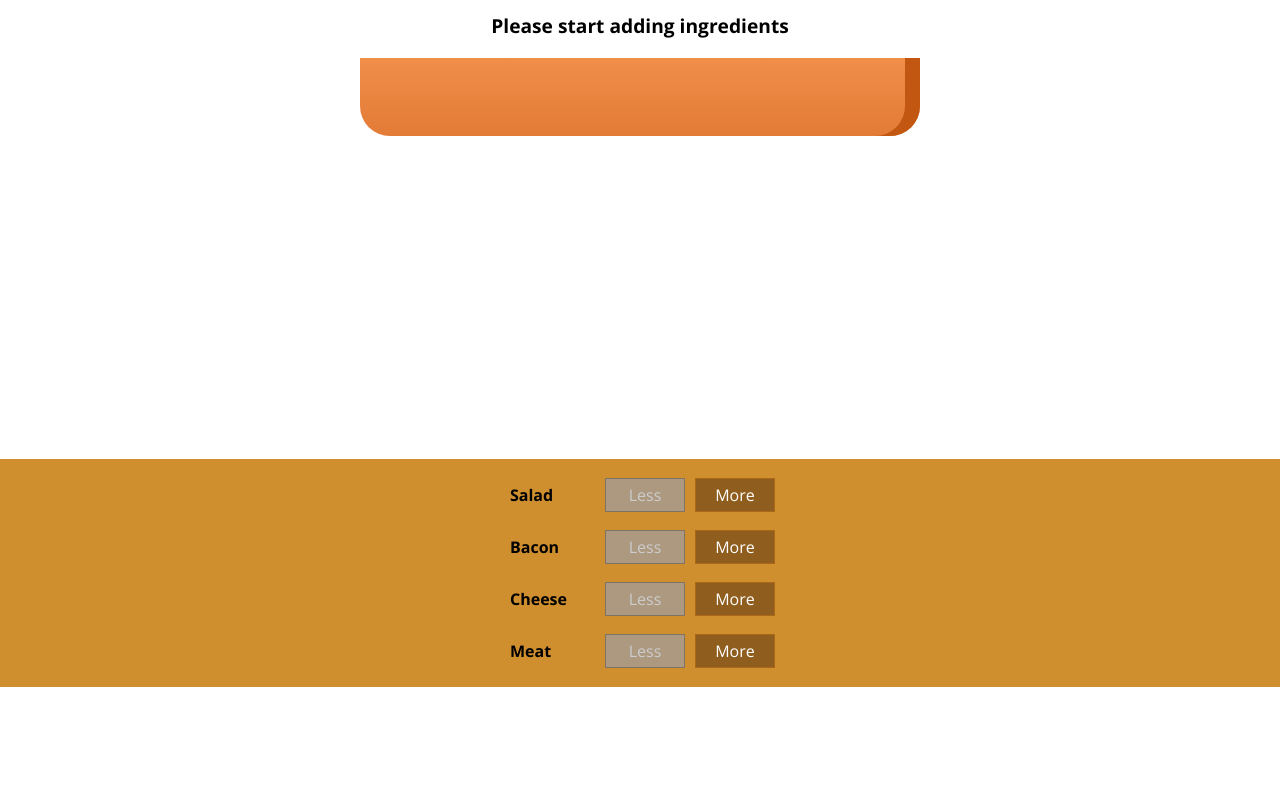
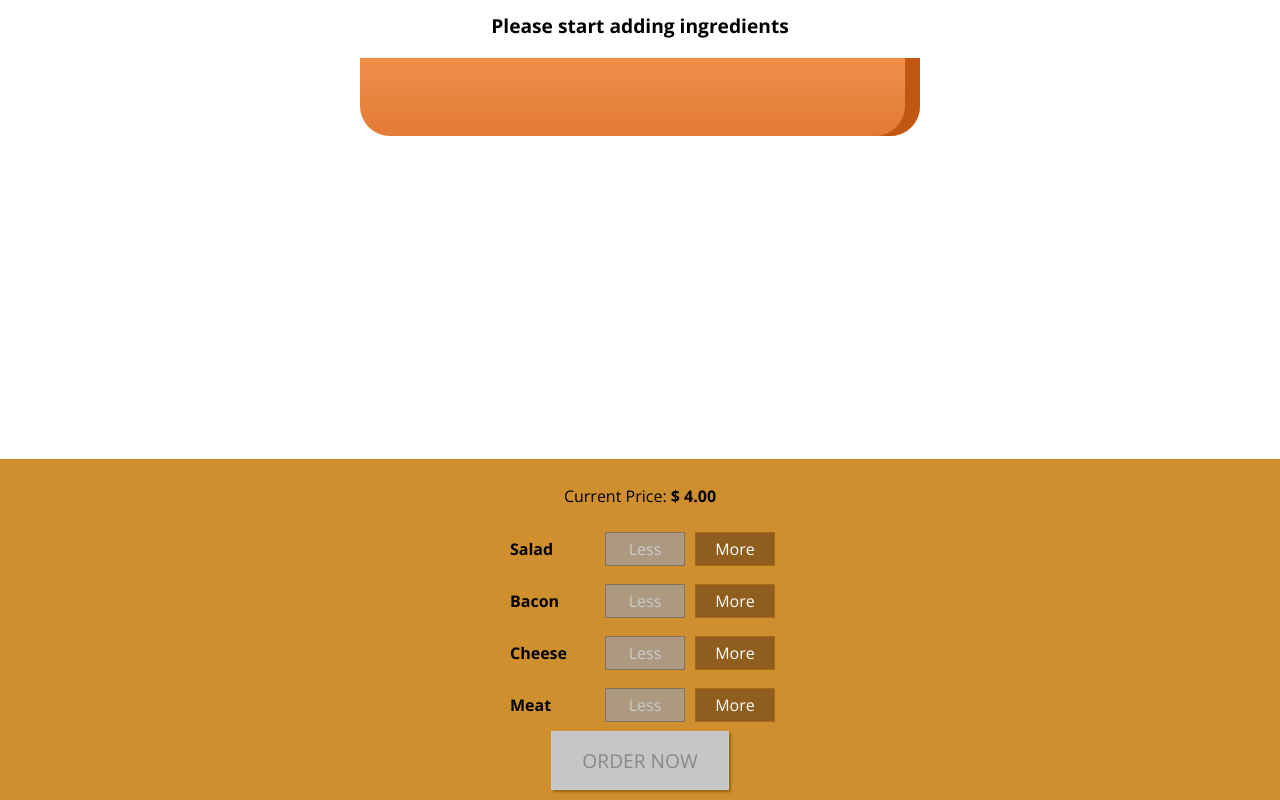
Before and after one commit to riverrz/burger-builder, a React app: page / in a window 1280 px wide. Shown: the part 179-979 px from the top of the page. Before the commit the page ends 866 px from the top, so only its background shows below. Built offline with nearby package versions, Linux system fonts and the light colour scheme.

Commit message:
Add Order Now button

```diff
--- a/src/components/Burger/BuildControls/BuildControls.css
+++ b/src/components/Burger/BuildControls/BuildControls.css
@@ -8,3 +8,45 @@
   margin: auto;
   padding: 10px 0;
 }
+
+.OrderButton {
+  background-color: #dad735;
+  outline: none;
+  cursor: pointer;
+  border: 1px solid #966909;
+  color: #966909;
+  font-family: inherit;
+  font-size: 1.2em;
+  padding: 15px 30px;
+  box-shadow: 2px 2px 2px #966909;
+}
+
+.OrderButton:hover,
+.OrderButton:active {
+  background-color: #a0db41;
+  border: 1px solid #966909;
+  color: #966909;
+}
+
+.OrderButton:disabled {
+  background-color: #c7c6c6;
+  cursor: not-allowed;
+  border: 1px solid #ccc;
+  color: #888888;
+}
+
+.OrderButton:not(:disabled) {
+  animation: enable 0.3s linear;
+}
+
+@keyframes enable {
+  0% {
+    transform: scale(1);
+  }
+  60% {
+    transform: scale(1.1);
+  }
+  100% {
+    transform: scale(1);
+  }
+}
--- a/src/components/Burger/BuildControls/BuildControls.js
+++ b/src/components/Burger/BuildControls/BuildControls.js
@@ -24,6 +24,9 @@
 ];
 const buildControls = props => (
   <div className={classes.BuildControls}>
+    <p>
+      Current Price: <strong>$ {props.totalPrice.toFixed(2)}</strong>
+    </p>
     {controls.map(ctrl => (
       <BuildControl
         label={ctrl.label}
@@ -33,6 +36,9 @@
         removed={() => props.ingredientsRemoved(ctrl.type)}
       />
     ))}
+    <button className={classes.OrderButton} disabled={!props.purchaseable}>
+      ORDER NOW
+    </button>
   </div>
 );
 
--- a/src/containers/BurgerBuilder/BurgerBuilder.js
+++ b/src/containers/BurgerBuilder/BurgerBuilder.js
@@ -19,18 +19,34 @@
       cheese: 0,
       meat: 0
     },
+    purchaseable: false,
     totalPrice: 4
   };
-
+  updatePurchaseState = () => {
+    const ingredients = { ...this.state.ingredients };
+    const sum = Object.keys(ingredients)
+      .map(igKey => {
+        return ingredients[igKey];
+      })
+      .reduce((total, el) => {
+        return total + el;
+      }, 0);
+    this.setState({
+      purchaseable: sum > 0 ? true : false
+    });
+  };
   addIngredientHandler = type => {
     const ingredients = { ...this.state.ingredients };
     ingredients[type] += 1;
 
     const newTotalPrice = this.state.totalPrice + INGREDIENT_PRICES[type];
-    this.setState({
-      ingredients,
-      totalPrice: newTotalPrice
-    });
+    this.setState(
+      {
+        ingredients,
+        totalPrice: newTotalPrice
+      },
+      () => this.updatePurchaseState()
+    );
   };
 
   removeIngredientHandler = type => {
@@ -40,10 +56,13 @@
     }
     ingredients[type] -= 1;
     const newTotalPrice = this.state.totalPrice - INGREDIENT_PRICES[type];
-    this.setState({
-      totalPrice: newTotalPrice,
-      ingredients
-    });
+    this.setState(
+      {
+        totalPrice: newTotalPrice,
+        ingredients
+      },
+      () => this.updatePurchaseState()
+    );
   };
   render() {
     const disabledInfo = { ...this.state.ingredients };
@@ -57,6 +76,8 @@
           ingredientAdded={this.addIngredientHandler}
           disabled={disabledInfo}
           ingredientsRemoved={this.removeIngredientHandler}
+          totalPrice={this.state.totalPrice}
+          purchaseable={this.state.purchaseable}
         />
       </Aux>
     );
```
